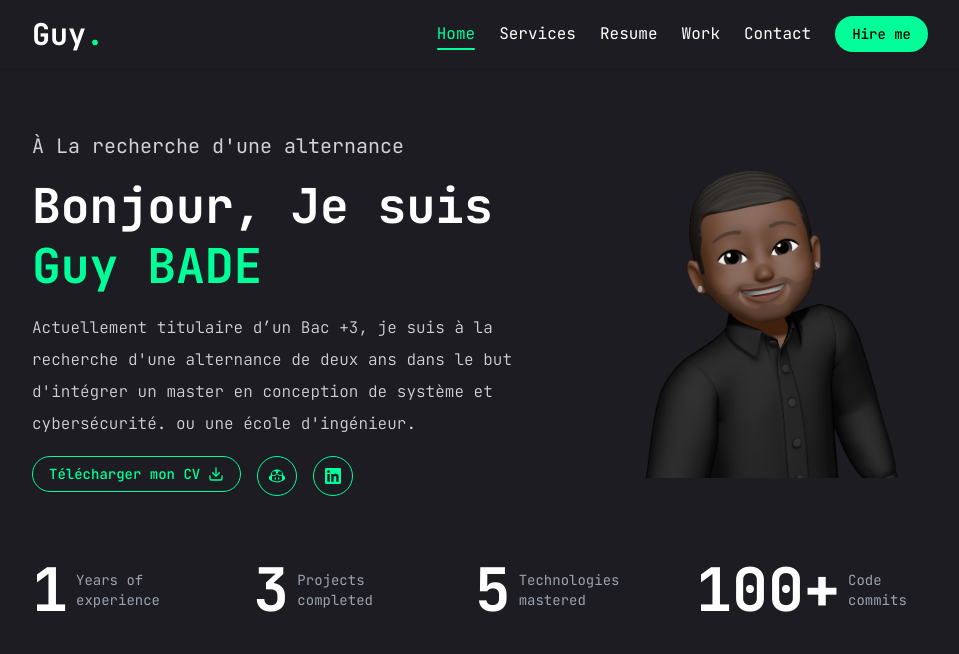
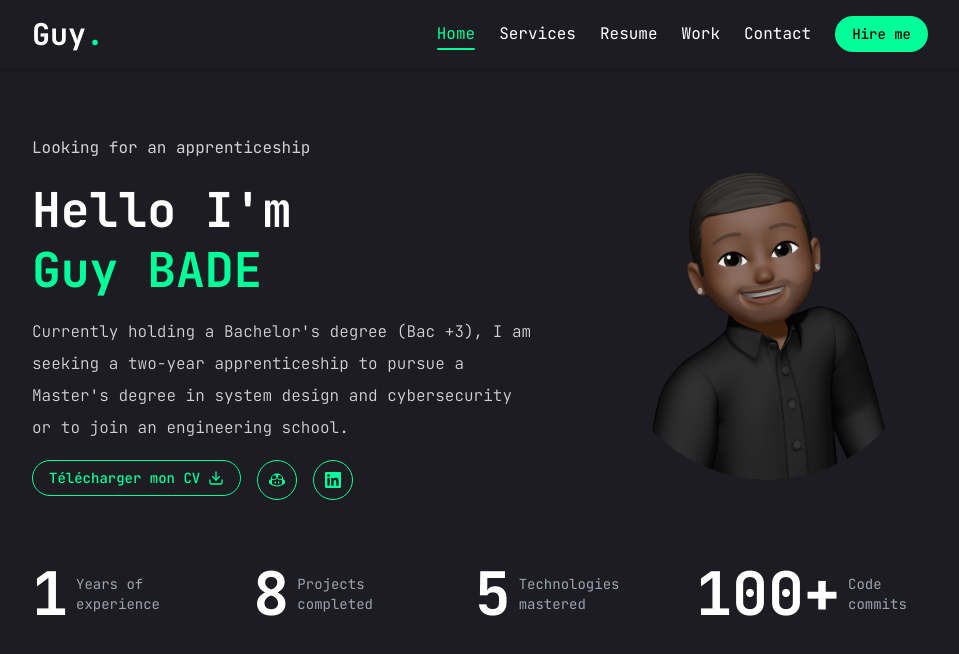
Before and after one commit to guyevaristebade/Portefolio_V2, a Next.js app: page / in a window 1280 px wide. Shown: the top 654 px of the page, without its empty margins (160-1119 px from the left). Built offline with nearby package versions, Linux system fonts and the light colour scheme.

Commit message:
mis à jour

```diff
--- a/app/layout.tsx
+++ b/app/layout.tsx
@@ -14,8 +14,7 @@ const jetBrainsMono = JetBrains_Mono({
 
 export const metadata: Metadata = {
   title: "Guy BADE . Software Engineer",
-  description:
-    "Etudiant à la recherche d'une alternance en tant que développeur full-stack",
+  description: "Student seeking an apprenticeship as a full-stack developer",
 };
 
 export default function RootLayout({
--- a/app/page.tsx
+++ b/app/page.tsx
@@ -11,7 +11,7 @@ export default function Home() {
     },
     {
       title: "Projects completed",
-      value: "3",
+      value: "8",
     },
     {
       title: "Technologies mastered",
--- a/components/Hero.tsx
+++ b/components/Hero.tsx
@@ -11,15 +11,15 @@ const Hero = () => {
   return (
     <Section className="flex justify-between  md:flex-row flex-col-reverse items-center gap-8">
       <div className="flex flex-col gap-4 justify-center md:gap-4 text-center lg:text-left xl:text-left">
-        <span className="text-xl text-white/80">
-          {"À La recherche d'une alternance"}
+        <span className="text-md text-white/80">
+          {"Looking for an apprenticeship"}
         </span>
         <h1 className="text-5xl font-bold leading-tight ">
-          Bonjour, Je suis <br /> <span className="text-accent">Guy BADE</span>
+          {"Hello I'm"} <br /> <span className="text-accent">Guy BADE</span>
         </h1>
         <p className="max-w-[500px] text-md font-light mx-auto text-white/80">
           {
-            "Actuellement titulaire d’un Bac +3, je suis à la recherche d'une alternance de deux ans dans le but d'intégrer un master en conception de système et cybersécurité. ou une école d'ingénieur."
+            "Currently holding a Bachelor's degree (Bac +3), I am seeking a two-year apprenticeship to pursue a Master's degree in system design and cybersecurity or to join an engineering school."
           }
         </p>
         <div className="flex gap-4 max-md:justify-center">
@@ -57,14 +57,15 @@ const Hero = () => {
           </Link>
         </div>
       </div>
-      <div className="flex justify-center rounded-full">
+      <div className="flex justify-center">
         <Image
           src={"/avatar.png"}
           alt="Guy BADE"
-          className="w-full h-auto rounded max-w-xs"
+          className="w-full h-auto rounded-full max-w-xs relative z-10"
           width={400}
-          height={500}
+          height={400}
         />
+        {/* <div className="absolute inset-0 rounded-full border-2 border-dashed border-accent animate-spin-slow"></div> */}
       </div>
     </Section>
   );
```
